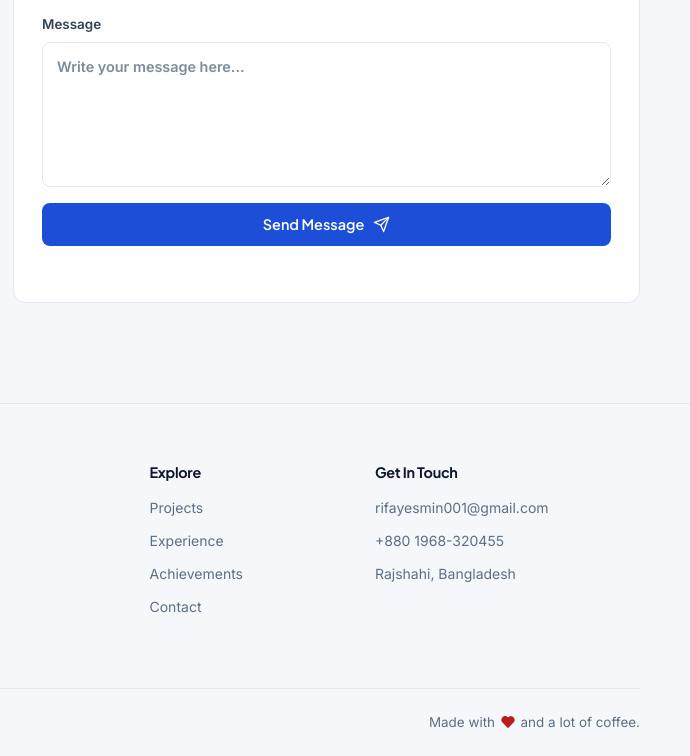
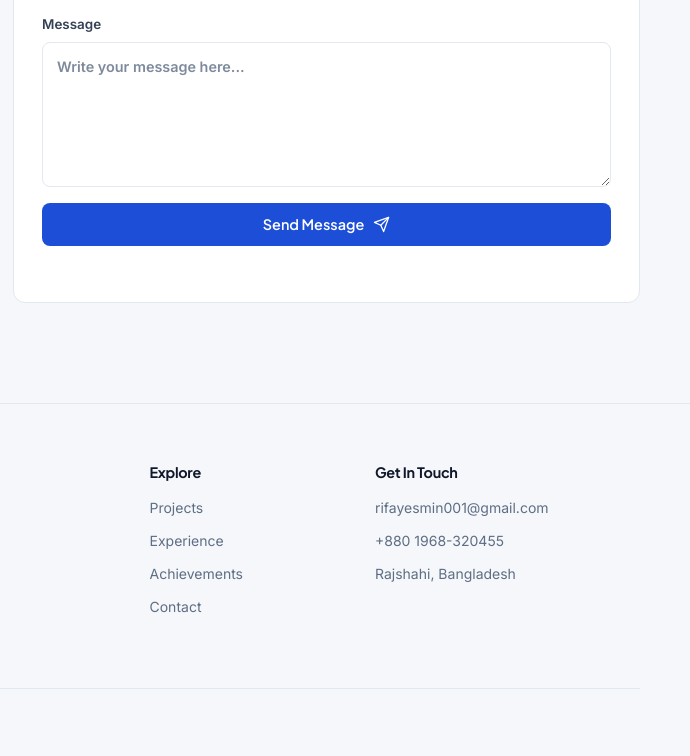
Before and after one commit to rifaCodes/portfolio, a plain HTML site: page index.html in a window 1280 px wide. Shown: the part 7077-7833 px from the top of the page, 590-1280 px from the left. Drawn offline with Linux system fonts and the light colour scheme.

Commit message:
Remove footer made-with text and unused heart icon

```diff
--- a/css/style.css
+++ b/css/style.css
@@ -964,16 +964,6 @@ a.contact-item:hover { border-color: var(--accent); }
   font-size: 0.84rem;
   color: var(--muted);
 }
-.footer-bottom .heart {
-  display: inline-block;
-  width: 14px;
-  height: 14px;
-  color: var(--danger);
-  fill: var(--danger);
-  vertical-align: -2px;
-  margin-inline: 2px;
-}
-
 /* ---------- Back to top ---------- */
 .back-to-top {
   position: fixed;
--- a/index.html
+++ b/index.html
@@ -93,7 +93,6 @@
       <symbol id="i-x" viewBox="0 0 24 24"><path d="M18 6 6 18M6 6l12 12"/></symbol>
       <symbol id="i-sun" viewBox="0 0 24 24"><circle cx="12" cy="12" r="4"/><path d="M12 2v2M12 20v2M4.93 4.93l1.41 1.41M17.66 17.66l1.41 1.41M2 12h2M20 12h2M6.34 17.66l-1.41 1.41M19.07 4.93l-1.41 1.41"/></symbol>
       <symbol id="i-moon" viewBox="0 0 24 24"><path d="M21 12.79A9 9 0 1 1 11.21 3 7 7 0 0 0 21 12.79Z"/></symbol>
-      <symbol id="i-heart" viewBox="0 0 24 24"><path d="M20.84 4.61a5.5 5.5 0 0 0-7.78 0L12 5.67l-1.06-1.06a5.5 5.5 0 0 0-7.78 7.78L12 21.24l8.84-8.84a5.5 5.5 0 0 0 0-7.79Z"/></symbol>
     </defs>
   </svg>
 
@@ -638,7 +637,6 @@
     </div>
     <div class="container footer-bottom">
       <p>&copy; <span id="year">2026</span> Mst. Farhana Yesmin. All rights reserved.</p>
-      <p>Made with <svg class="icon heart"><use href="#i-heart"></use></svg> and a lot of coffee.</p>
     </div>
   </footer>
 
```
